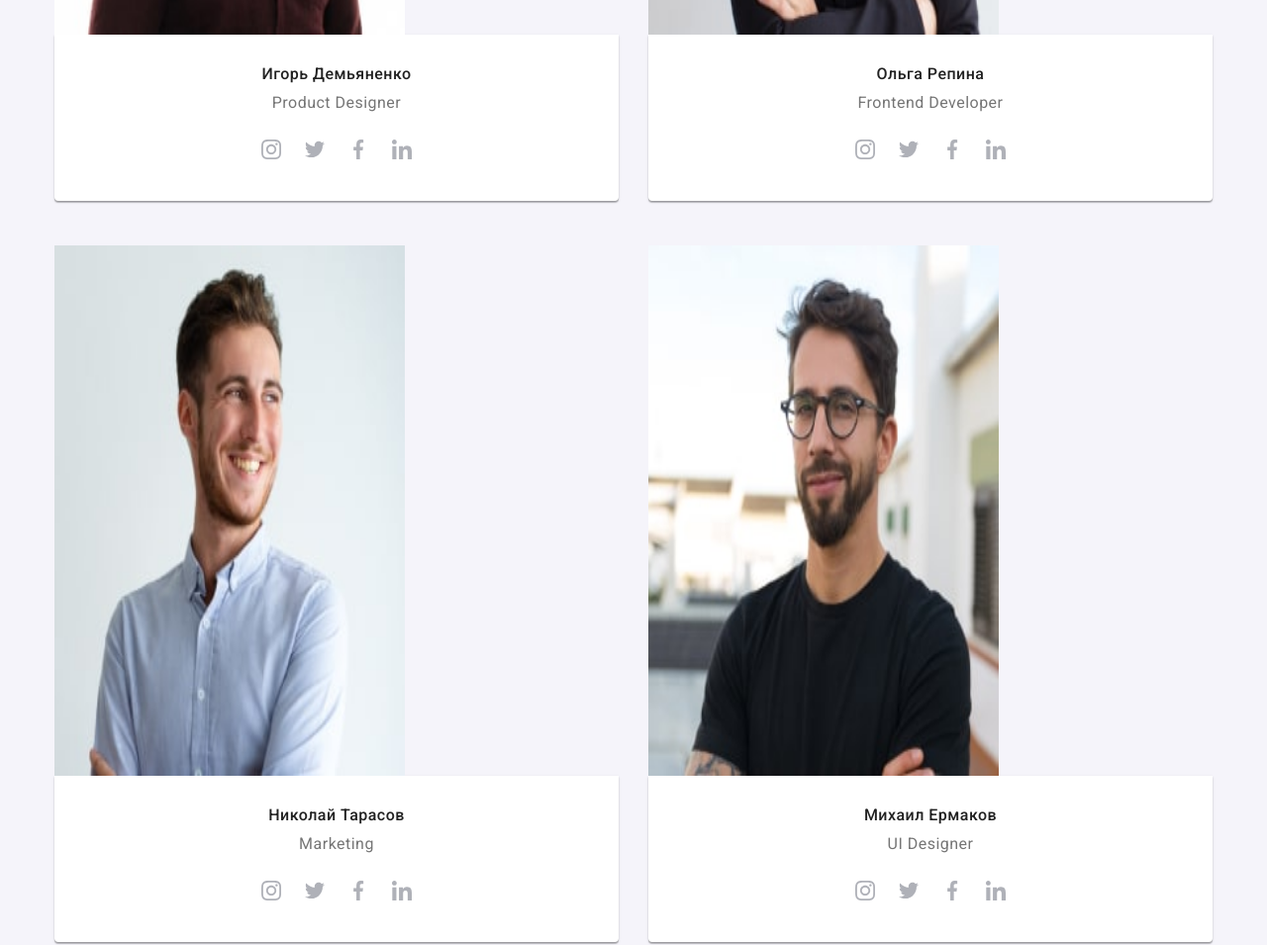
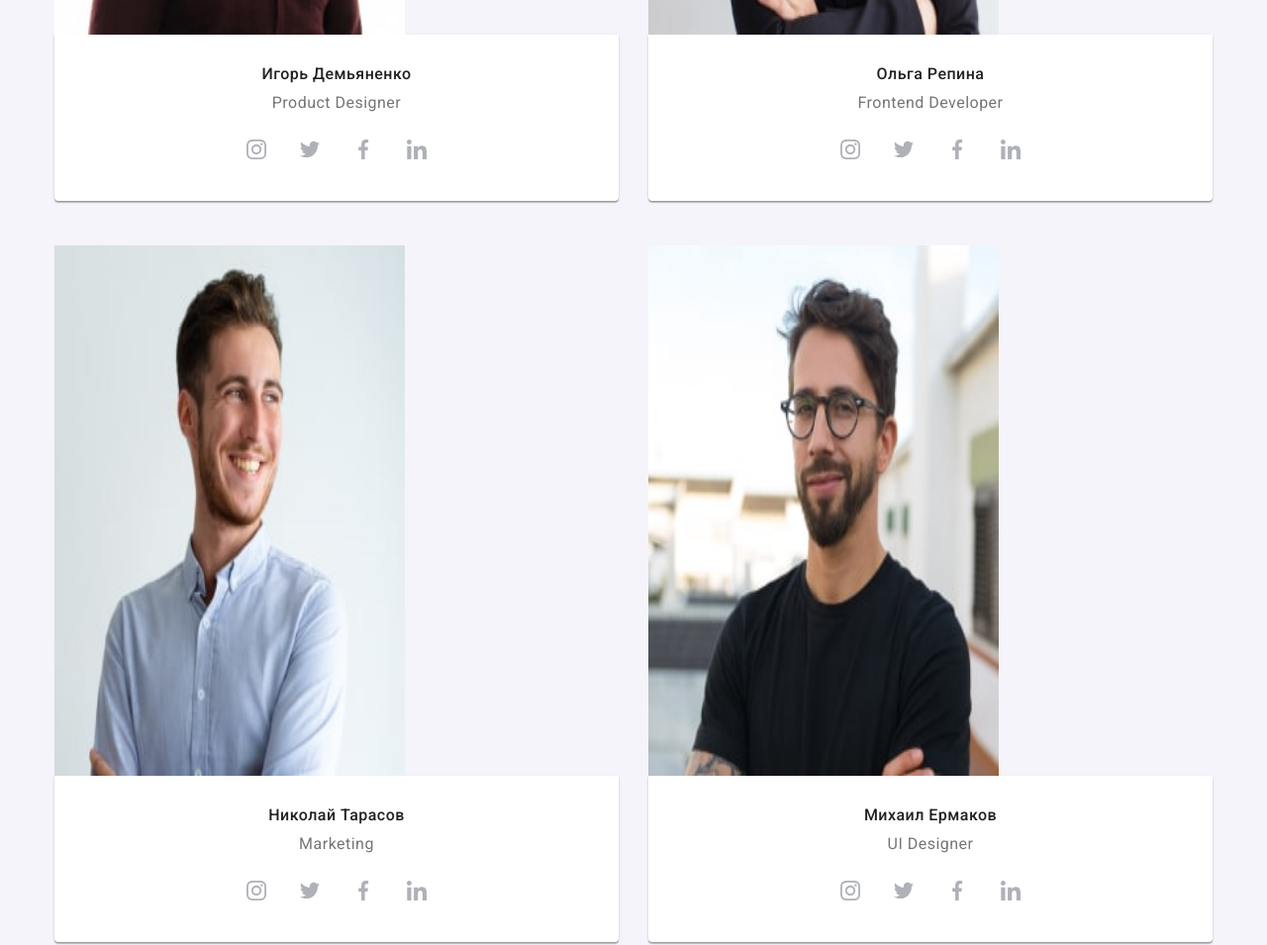
Before and after one commit to vadym-loik/goit-markup-hw-08, a plain HTML site: page index.html in a window 1280 px wide. Shown: the part 2100-3055 px from the top of the page at 99% size. Drawn offline with nearby package versions, Linux system fonts and the light colour scheme; files that its build step writes are made by us from their sources.

Commit message:
Update _socials.scss

```diff
--- a/sass/components/_socials.scss
+++ b/sass/components/_socials.scss
@@ -2,9 +2,9 @@
   width: 44px;
   height: 44px;
 
-  // &:not(:last-child) {
-  //   margin-right: 10px;
-  // }
+  &:not(:last-child) {
+    margin-right: 10px;
+  }
 }
 
 .employees-socials__link {
```
